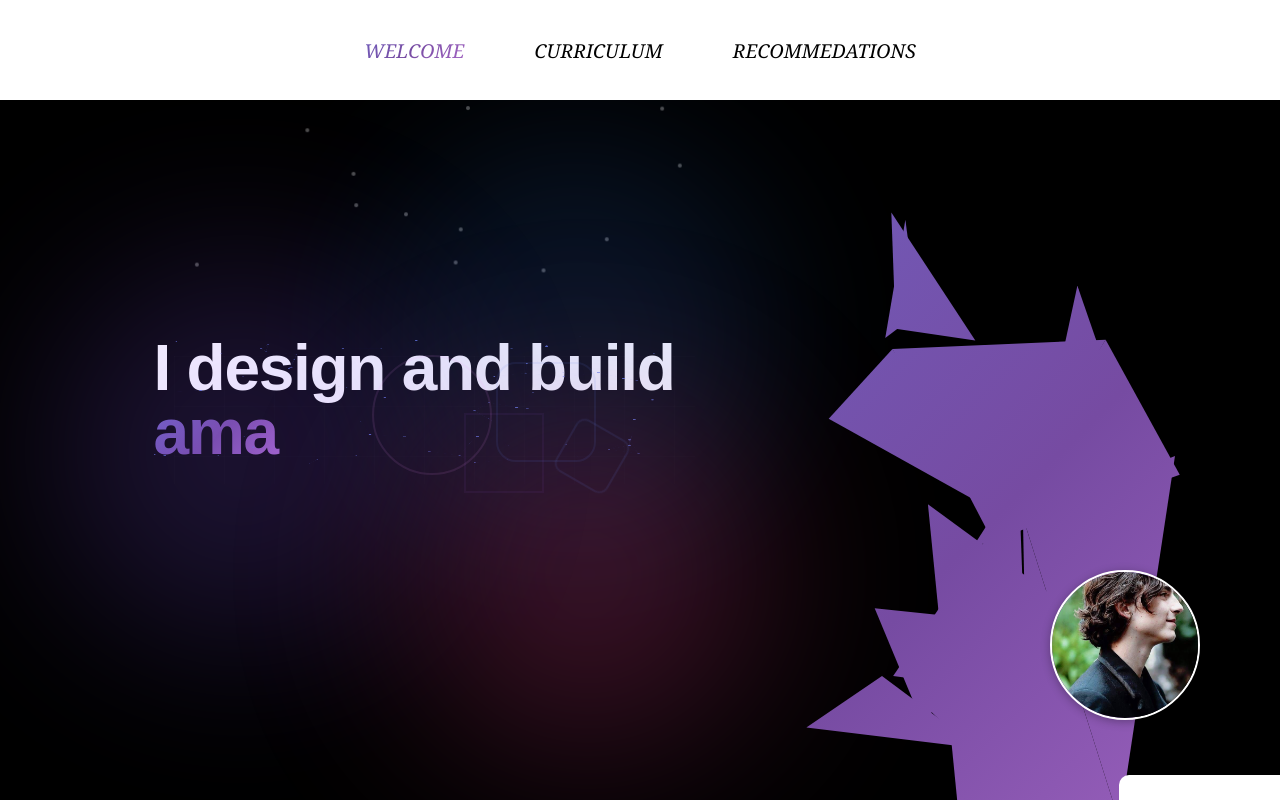
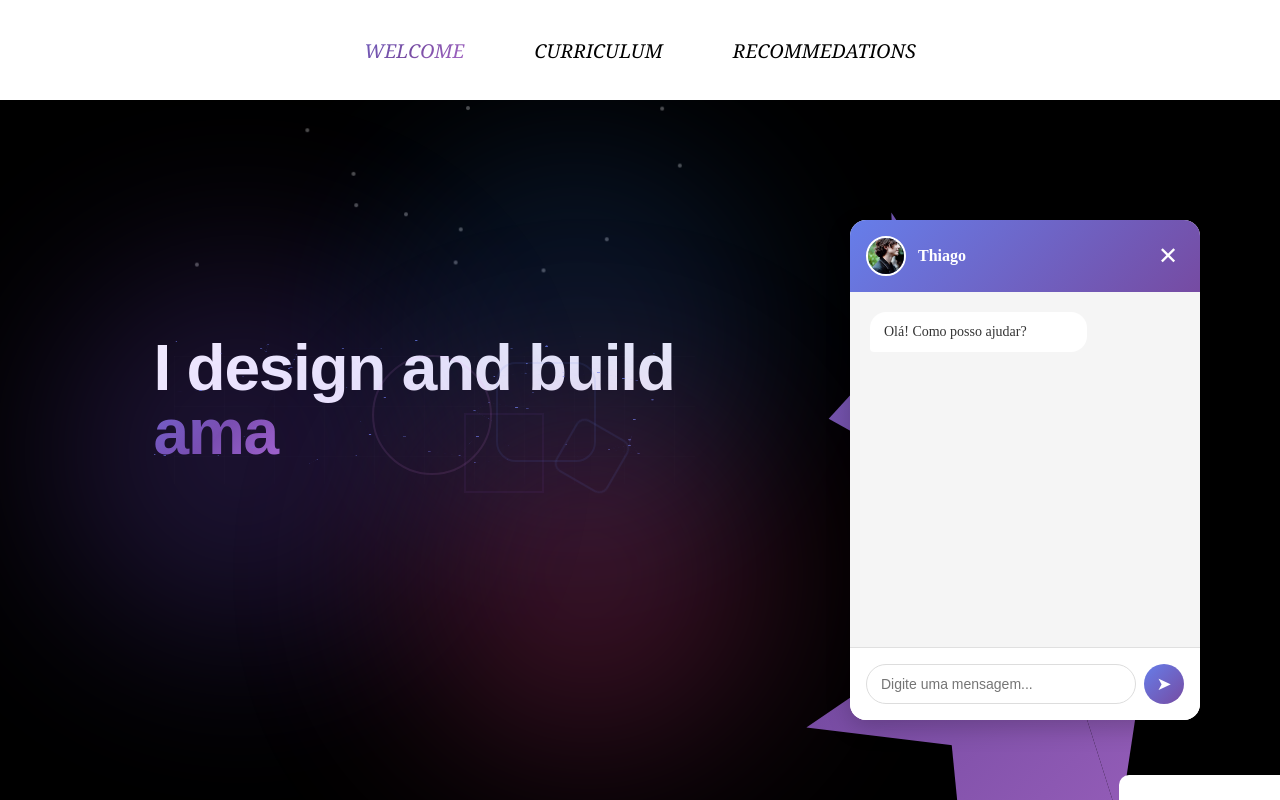
Before and after one commit to LeonardoPigatti/personal-portfolio, a Vue app: page / in a window 1280 px wide. Both pictures are taken after a click on the element 1125 px from the left and 645 px from the top of the page. Built offline with nearby package versions, Linux system fonts and the light colour scheme.

Commit message:
Create ChatBot

```diff
--- a/src/App.vue
+++ b/src/App.vue
@@ -18,7 +18,12 @@
       <RecommendationPage :active="currentIndex === 2" />
     </div>
 
-        <Avatar src="/src/assets/tc.jpg" alt="Minha Foto"/>
+    <!-- Avatar com Chat integrado -->
+    <Avatar
+      src="/src/assets/tc.jpg"
+      alt="Minha Foto"
+      chatName="Thiago"
+    />
 
   </div>
 </template>
@@ -54,7 +59,6 @@ function goPrev() {
   setTimeout(() => (isAnimating = false), ANIMATION_TIME)
 }
 
-// Navegar para seção específica (via Navbar)
 function goTo(index) {
   if (isAnimating || index === currentIndex.value) return
   isAnimating = true
--- a/src/Avatar.vue
+++ b/src/Avatar.vue
@@ -1,21 +1,72 @@
 <template>
-  <div class="avatar">
-    <img :src="src" :alt="alt" />
+  <div>
+    <!-- Avatar - só aparece quando chat está fechado -->
+    <div
+      v-show="!isChatOpen"
+      class="avatar"
+      @click="openChat"
+    >
+      <img :src="src" :alt="alt" />
+    </div>
+
+    <!-- Chat Box - só aparece quando está aberto -->
+    <div v-show="isChatOpen" class="chat-container">
+      <!-- Header do Chat -->
+      <div class="chat-header">
+        <div class="chat-header-info">
+          <img :src="src" :alt="alt" class="chat-avatar" />
+          <span class="chat-name">{{ chatName }}</span>
+        </div>
+        <button class="close-btn" @click="closeChat">✕</button>
+      </div>
+
+      <!-- Corpo do Chat -->
+      <div class="chat-body">
+        <div class="chat-message received">
+          <p>Olá! Como posso ajudar?</p>
+        </div>
+        <!-- Adicione mais mensagens aqui se quiser -->
+      </div>
+
+      <!-- Footer do Chat (input) -->
+      <div class="chat-footer">
+        <input
+          type="text"
+          placeholder="Digite uma mensagem..."
+          class="chat-input"
+        />
+        <button class="send-btn">➤</button>
+      </div>
+    </div>
   </div>
 </template>
 
 <script setup>
+import { ref } from 'vue'
+
 defineProps({
   src: { type: String, required: true },
-  alt: { type: String, default: 'Avatar' }
+  alt: { type: String, default: 'Avatar' },
+  chatName: { type: String, default: 'Chat' }
 })
+
+const isChatOpen = ref(false)
+
+function openChat() {
+  isChatOpen.value = true
+}
+
+function closeChat() {
+  isChatOpen.value = false
+}
 </script>
 
 <style scoped>
+/* ===== AVATAR ===== */
 .avatar {
   position: fixed;
   bottom: 80px;
-  right: 80px;      /* canto inferior direito */
+  right: 80px;
   width: 150px;
   height: 150px;
   border-radius: 50%;
@@ -37,9 +88,8 @@ defineProps({
   transition: opacity 0.3s ease;
 }
 
-/* efeito de hover */
 .avatar:hover img {
-  opacity: 0; /* esconde a imagem para mostrar o gradiente */
+  opacity: 0;
 }
 
 .avatar::after {
@@ -63,4 +113,181 @@ defineProps({
   50% { background-position: 100% 50%; }
   100% { background-position: 0% 50%; }
 }
+
+/* ===== CHAT CONTAINER ===== */
+.chat-container {
+  position: fixed;
+  bottom: 80px;
+  right: 80px;
+  width: 350px;
+  height: 500px;
+  background: white;
+  border-radius: 16px;
+  box-shadow: 0 8px 24px rgba(0,0,0,0.2);
+  z-index: 1000;
+  display: flex;
+  flex-direction: column;
+  overflow: hidden;
+  animation: slideUp 0.3s ease;
+}
+
+@keyframes slideUp {
+  from {
+    transform: translateY(20px);
+    opacity: 0;
+  }
+  to {
+    transform: translateY(0);
+    opacity: 1;
+  }
+}
+
+/* ===== CHAT HEADER ===== */
+.chat-header {
+  background: linear-gradient(135deg, #667eea 0%, #764ba2 100%);
+  color: white;
+  padding: 16px;
+  display: flex;
+  justify-content: space-between;
+  align-items: center;
+}
+
+.chat-header-info {
+  display: flex;
+  align-items: center;
+  gap: 12px;
+}
+
+.chat-avatar {
+  width: 40px;
+  height: 40px;
+  border-radius: 50%;
+  object-fit: cover;
+  border: 2px solid white;
+}
+
+.chat-name {
+  font-weight: 600;
+  font-size: 16px;
+}
+
+.close-btn {
+  background: transparent;
+  border: none;
+  color: white;
+  font-size: 24px;
+  cursor: pointer;
+  width: 32px;
+  height: 32px;
+  display: flex;
+  align-items: center;
+  justify-content: center;
+  border-radius: 50%;
+  transition: background 0.2s;
+}
+
+.close-btn:hover {
+  background: rgba(255,255,255,0.2);
+}
+
+/* ===== CHAT BODY ===== */
+.chat-body {
+  flex: 1;
+  padding: 20px;
+  overflow-y: auto;
+  background: #f5f5f5;
+}
+
+.chat-message {
+  margin-bottom: 12px;
+  max-width: 70%;
+}
+
+.chat-message p {
+  padding: 10px 14px;
+  border-radius: 16px;
+  margin: 0;
+  font-size: 14px;
+  line-height: 1.4;
+}
+
+.chat-message.received p {
+  background: white;
+  color: #333;
+  border-bottom-left-radius: 4px;
+}
+
+.chat-message.sent {
+  margin-left: auto;
+}
+
+.chat-message.sent p {
+  background: linear-gradient(135deg, #667eea 0%, #764ba2 100%);
+  color: white;
+  border-bottom-right-radius: 4px;
+}
+
+/* ===== CHAT FOOTER ===== */
+.chat-footer {
+  padding: 16px;
+  background: white;
+  border-top: 1px solid #e0e0e0;
+  display: flex;
+  gap: 8px;
+}
+
+.chat-input {
+  flex: 1;
+  padding: 10px 14px;
+  border: 1px solid #ddd;
+  border-radius: 20px;
+  font-size: 14px;
+  outline: none;
+  transition: border 0.2s;
+}
+
+.chat-input:focus {
+  border-color: #667eea;
+}
+
+.send-btn {
+  width: 40px;
+  height: 40px;
+  border-radius: 50%;
+  background: linear-gradient(135deg, #667eea 0%, #764ba2 100%);
+  border: none;
+  color: white;
+  font-size: 18px;
+  cursor: pointer;
+  display: flex;
+  align-items: center;
+  justify-content: center;
+  transition: transform 0.2s;
+}
+
+.send-btn:hover {
+  transform: scale(1.1);
+}
+
+.send-btn:active {
+  transform: scale(0.95);
+}
+
+/* Scrollbar customizada */
+.chat-body::-webkit-scrollbar {
+  width: 6px;
+}
+
+.chat-body::-webkit-scrollbar-track {
+  background: transparent;
+}
+
+.chat-body::-webkit-scrollbar-thumb {
+  background: #ccc;
+  border-radius: 3px;
+}
+
+.chat-body::-webkit-scrollbar-thumb:hover {
+  background: #999;
+}
 </style>
```
Lines whose indentation alone changed are shown as unchanged.
